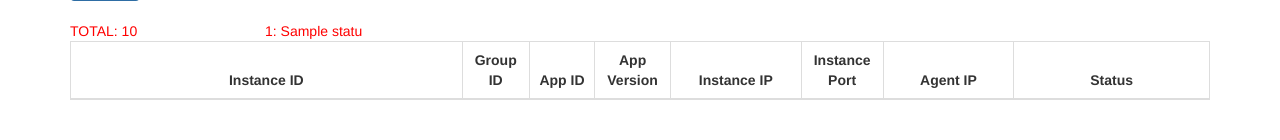
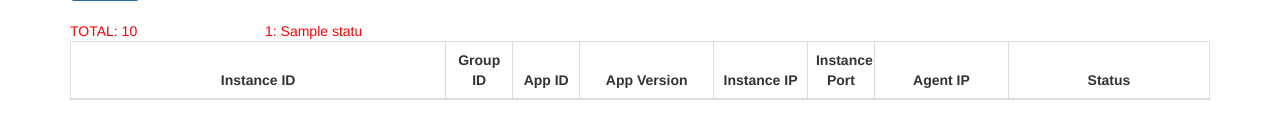
Before and after one commit to zhangyi-zjuer/paas-portal, a Flask app: template app/servers/admin/templates/instance.html in a window 1280 px wide. Shown: the part 341-481 px from the top of the page. Run offline with Flask 2, Linux system fonts and the light colour scheme; tables that the repository leaves empty hold one stand-in row (values such as "Sample post"); the template is opened without the code that fills it: values that come from a table or form of the project are taken from there, most other values are stand-ins (such as "Sample title", 1, 10 or a date in 2020); parts of the project's set-up code (start-up, migrations or seed data) failed here and were passed over; some libraries are stand-ins or nearby versions.

Commit message:
fix table width

```diff
--- a/app/servers/admin/templates/instance.html
+++ b/app/servers/admin/templates/instance.html
@@ -28,14 +28,14 @@
                     </div>
                 {% endfor %}
             </div>
-            <table class="table table-striped table-bordered">
+            <table class="table table-striped table-bordered" style="TABLE-LAYOUT: fixed">
                 <thead>
                 <tr>
-                    <th class="mid-td" style="width: 30%">Instance ID</th>
+                    <th class="mid-td" style="width: 28%">Instance ID</th>
                     <th class="mid-td" style="width: 5%">Group ID</th>
                     <th class="mid-td" style="width: 5%">App ID</th>
-                    <th class="mid-td" style="width: 5%">App Version</th>
-                    <th class="mid-td" style="width: 10%">Instance IP</th>
+                    <th class="mid-td" style="width: 10%">App Version</th>
+                    <th class="mid-td" style="width: 7%">Instance IP</th>
                     <th class="mid-td" style="width: 5%">Instance Port</th>
                     <th class="mid-td" style="width: 10%">Agent IP</th>
                     <th class="mid-td" style="width: 15%">Status</th>
@@ -60,7 +60,7 @@
                             {{ instance.app_id }}
                         </td>
 
-                        <td class="mid-td">
+                        <td class="mid-td" style="WORD-WRAP: break-word">
                             {{ instance.app_version }}
                         </td>
 
```
